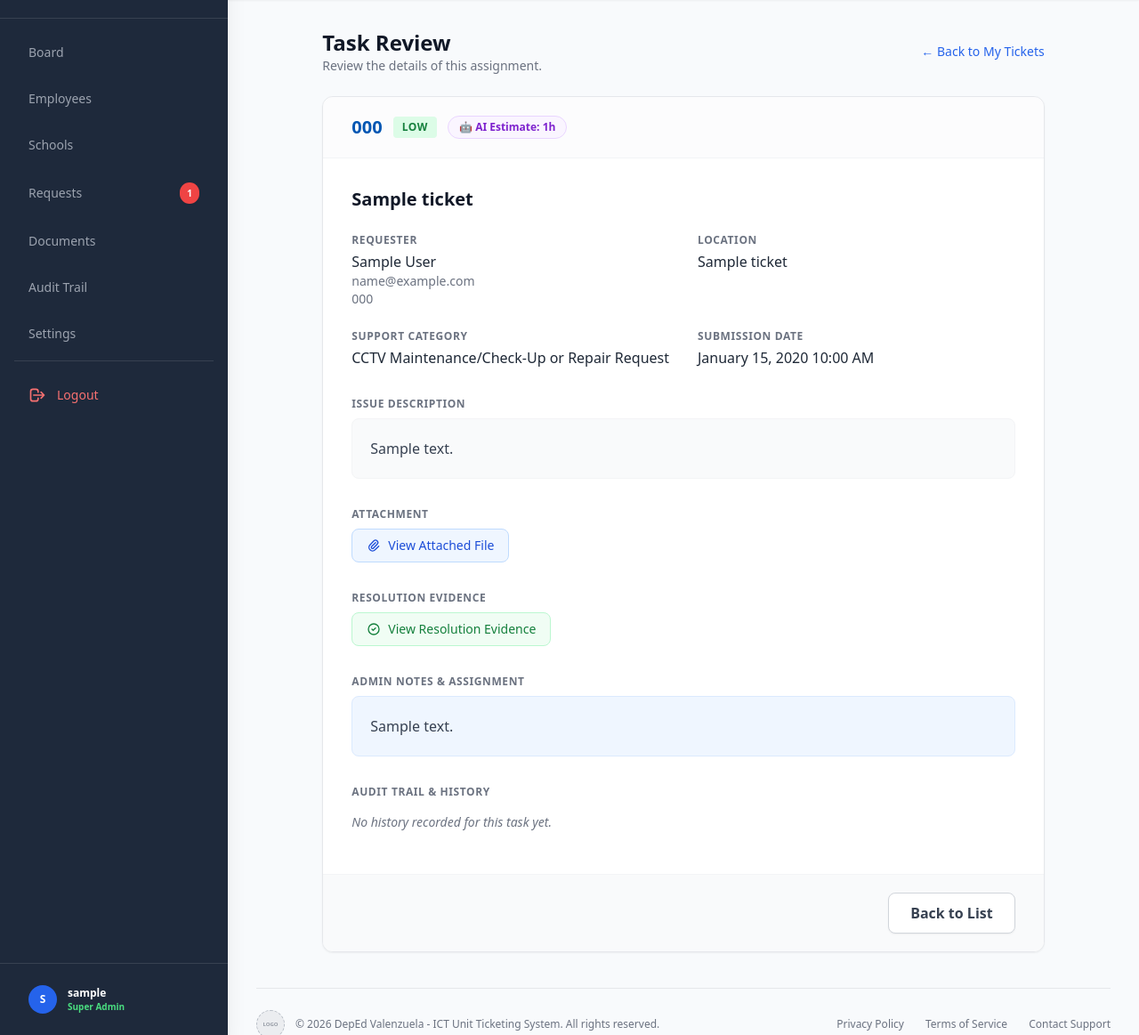
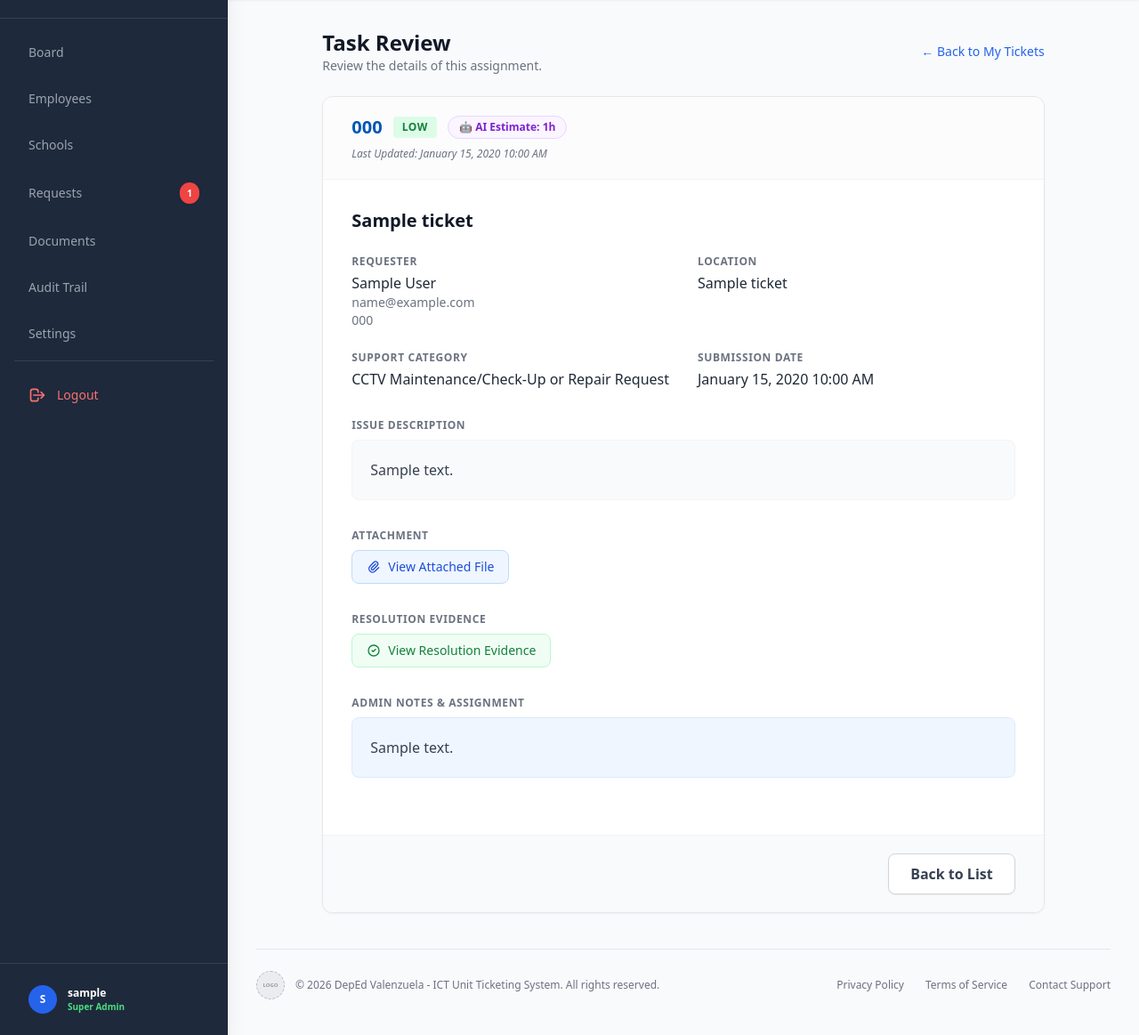
Before and after one commit to gomez28-dev/ict-ticketing-system, a Django app: page /admin-dashboard/my-tickets/review/1/ in a window 1280 px wide. Shown: the part 64-1227 px from the top of the page at 89% size. Run offline with Django 5.2, Linux system fonts and the light colour scheme; a user stored in the database is signed in; tables that the repository leaves empty hold one stand-in row (values such as "Sample post"); data that the repository does not hold is empty; some libraries are stand-ins or nearby versions.

Commit message:
Refine employee workflow and UX: remove audit trail from employee view, add Last Updated timestamp, update unresolved ticket workflow for admins, and fix ticket visibility for completed tasks.

```diff
--- a/config/urls.py
+++ b/config/urls.py
@@ -72,6 +72,7 @@ urlpatterns = [
     path('admin-dashboard/search/', views.search_tickets, name='search_tickets'),
     path('admin-dashboard/settings/', views.settings_view, name='settings'),
     path('admin-dashboard/request/<int:ticket_id>/', views.ticket_triage_view, name='ticket_triage'),
+    path('admin-dashboard/request/reject-unresolved/<int:ticket_id>/', views.reject_unresolved, name='reject_unresolved'),
     path('school-dashboard/delete-account/', views.delete_school_account, name='delete_school_account'),
 ]
 
--- a/tickets/templates/tickets/employee_ticket_review.html
+++ b/tickets/templates/tickets/employee_ticket_review.html
@@ -17,7 +17,7 @@
 
     <div class="bg-white dark:bg-gray-800 rounded-xl shadow-sm border border-gray-200 dark:border-gray-700 overflow-hidden">
 
-        <div class="px-8 py-5 border-b border-gray-100 dark:border-gray-700 flex justify-between items-center bg-gray-50/50 dark:bg-gray-800/50">
+        <div class="px-8 py-5 border-b border-gray-100 dark:border-gray-700 bg-gray-50/50 dark:bg-gray-800/50">
             <div class="flex flex-wrap items-center gap-3">
                 <h2 class="text-xl font-bold text-[#0056b3] dark:text-blue-400 m-0">{{ ticket.ticket_number }}</h2>
 
@@ -32,6 +32,7 @@
                     🤖 AI Estimate: {{ ticket.predicted_hours }}h
                 </span>
             </div>
+            <p class="text-xs text-gray-500 dark:text-gray-400 italic mt-2">Last Updated: {{ ticket.updated_at|date:"F d, Y h:i A" }}</p>
         </div>
 
         <div class="p-8">
@@ -97,30 +98,7 @@
             </div>
             {% endif %}
 
-            <div class="mb-4">
-                <span class="block text-xs font-bold text-gray-500 dark:text-gray-400 uppercase tracking-wider mb-4">Audit Trail & History</span>
-                {% if ticket.audit_logs.exists %}
-                    <div class="relative border-l-2 border-gray-200 dark:border-gray-700 ml-3 space-y-6">
-                        {% for log in ticket.audit_logs.all %}
-                        <div class="relative pl-6">
-                            <div class="absolute -left-[9px] top-1.5 w-4 h-4 rounded-full bg-white dark:bg-gray-800 border-2 border-blue-500"></div>
-                            <div class="bg-gray-50 dark:bg-gray-800/50 p-4 rounded-lg border border-gray-100 dark:border-gray-700 shadow-sm">
-                                <div class="flex items-center justify-between mb-1">
-                                    <span class="text-sm font-bold text-gray-900 dark:text-white">{{ log.changed_by.get_full_name|default:"System / Unknown" }}</span>
-                                    <span class="text-xs text-gray-500 dark:text-gray-400">{{ log.timestamp|date:"M d, Y g:i A" }}</span>
-                                </div>
-                                <p class="text-sm text-gray-700 dark:text-gray-300">
-                                    <span class="font-medium text-gray-900 dark:text-gray-100">{{ log.action }}</span>
-                                    changed from <span class="bg-gray-200 dark:bg-gray-700 px-1.5 py-0.5 rounded text-xs">{{ log.old_value|default:"None" }}</span> to <span class="bg-blue-100 text-blue-800 dark:bg-blue-900/30 dark:text-blue-400 px-1.5 py-0.5 rounded text-xs font-medium">{{ log.new_value }}</span>
-                                </p>
-                            </div>
-                        </div>
-                        {% endfor %}
-                    </div>
-                {% else %}
-                    <p class="text-sm text-gray-500 dark:text-gray-400 italic">No history recorded for this task yet.</p>
-                {% endif %}
-            </div>
+
 
         </div>
 
--- a/tickets/templates/tickets/my_tickets.html
+++ b/tickets/templates/tickets/my_tickets.html
@@ -157,10 +157,7 @@
                             </td>
                             <td class="px-6 py-4 text-gray-500">{{ ticket.actual_completion_date|date:"M d, Y"|default:ticket.updated_at|date:"M d, Y" }}</td>
                             <td class="px-6 py-4 text-right flex justify-end gap-3 items-center">
-                                <form method="POST" action="{% url 'unresolve_assignment' ticket.id %}" class="inline">
-                                    {% csrf_token %}
-                                    <button type="submit" class="text-orange-600 hover:text-orange-800 text-xs font-bold transition-colors">Reopen Task</button>
-                                </form>
+                                <a href="{% url 'employee_ticket_review' ticket.id %}" class="text-blue-600 hover:text-blue-800 text-xs font-bold transition-colors">View Details</a>
 
                                 <span class="text-gray-300 dark:text-gray-600">|</span>
 
--- a/tickets/views.py
+++ b/tickets/views.py
@@ -353,6 +353,25 @@ def decline_request(request, ticket_id):
         ticket.decline_reason = reason
         ticket._current_user = request.user
         ticket.save()
+    return redirect('requests')
+
+@user_passes_test(is_admin_or_superuser, login_url='dashboard')
+def reject_unresolved(request, ticket_id):
+    if request.method == 'POST':
+        ticket = get_object_or_404(Ticket, id=ticket_id)
+        reject_note = request.POST.get('reject_note', '').strip()
+
+        if reject_note:
+            note_entry = f"\n[Admin Rejected Unresolved Status]: {reject_note}"
+            if ticket.admin_notes:
+                ticket.admin_notes += note_entry
+            else:
+                ticket.admin_notes = note_entry
+
+        ticket.status = 'IN_PROGRESS'
+        ticket._current_user = request.user
+        ticket.save()
+
     return redirect('requests')
 
 @user_passes_test(is_admin_or_superuser, login_url='dashboard')
@@ -750,7 +769,7 @@ def my_tickets(request):
 
     resolved_tickets = Ticket.objects.filter(
         admin_notes__icontains=user_name,
-        status='RESOLVED'
+        status__in=['RESOLVED', 'COMPLETED']
     ).order_by('-actual_completion_date', '-updated_at')
 
     context = {
```
Also changed, not shown: tickets/templates/tickets/reviewed_ticket_readonly.html (+32 -0 lines), 1 other file.
